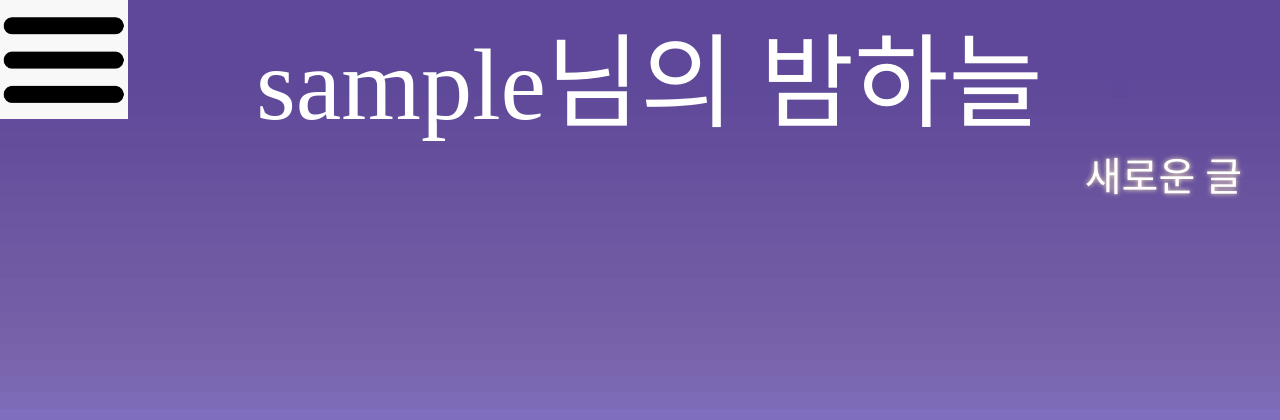
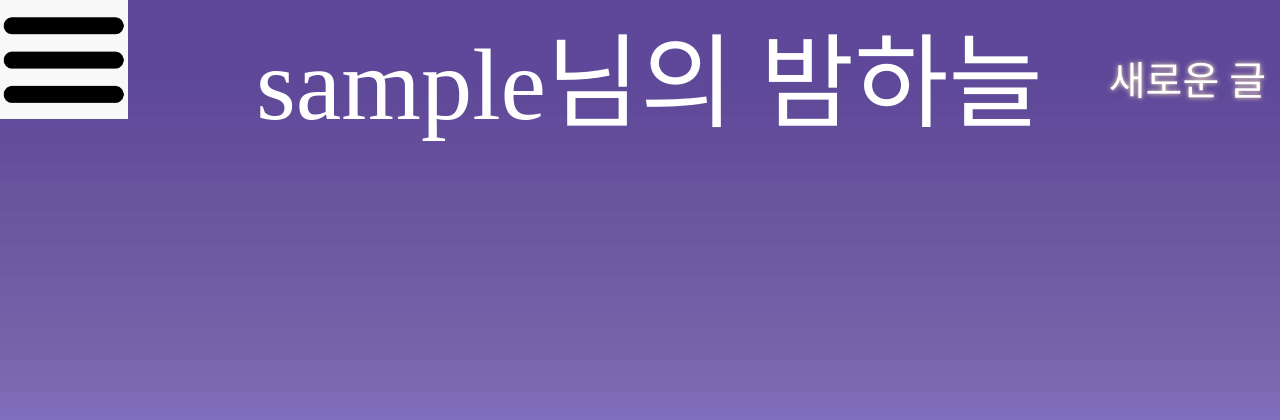
Before and after one commit to justbydev/Nightsky_Final, a Django app: page /mysky/ in a window 1280 px wide. Shown: the top 420 px of the page. Run offline with Django 3.2, Linux system fonts and the light colour scheme; the visitor is signed in with stand-in values (Sample User, id 1); data that the repository does not hold is empty; some libraries are stand-ins or nearby versions; some web fonts are replaced.

Commit message:
change new write

```diff
--- a/NightSky/main/templates/main/mysky.html
+++ b/NightSky/main/templates/main/mysky.html
@@ -158,12 +158,12 @@
     .new{
         display: inline-block;
         position: absolute;
-        top: 18vh;
-        right: 4vh;
+        top: 6vh;
+        right: 1vh;
         z-index: 11;
     }
     .new:hover{
-        top: 17vh;
+        top: 7vh;
     }
     #myBtn{
         border: none;
```
